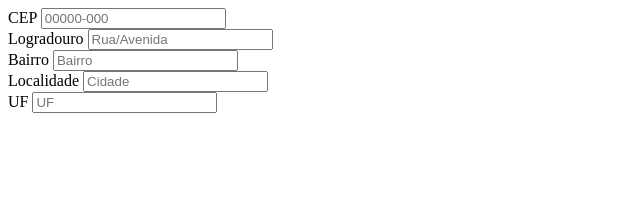
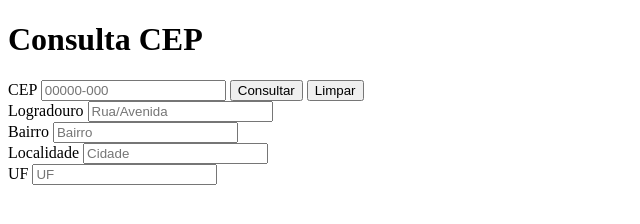
Before and after one commit to Matheussgsilva/consulta-cep, a plain HTML site: page fetch-api/index.html in a window 1280 px wide. Shown: the whole page, without its empty margins (0-640 px from the left). Drawn offline with Linux system fonts and the light colour scheme.

Commit message:
Change the buttons position

```diff
--- a/fetch-api/index.html
+++ b/fetch-api/index.html
@@ -7,10 +7,15 @@
     <title>Consulta CEP</title>
 </head>
 <body>
+    <header>
+        <h1>Consulta CEP</h1>
+    </header>
     <form>
         <div class="form-group">
             <label for="cep">CEP</label>
             <input type="text" class="form-control" maxlength="9" placeholder="00000-000" id="cep">
+            <input type="button" value="Consultar" id="form-btn">
+            <input type="button" value="Limpar" id="clear-btn">
         </div>
         <div class="form-group">
             <label for="logradouro">Logradouro</label>
```
